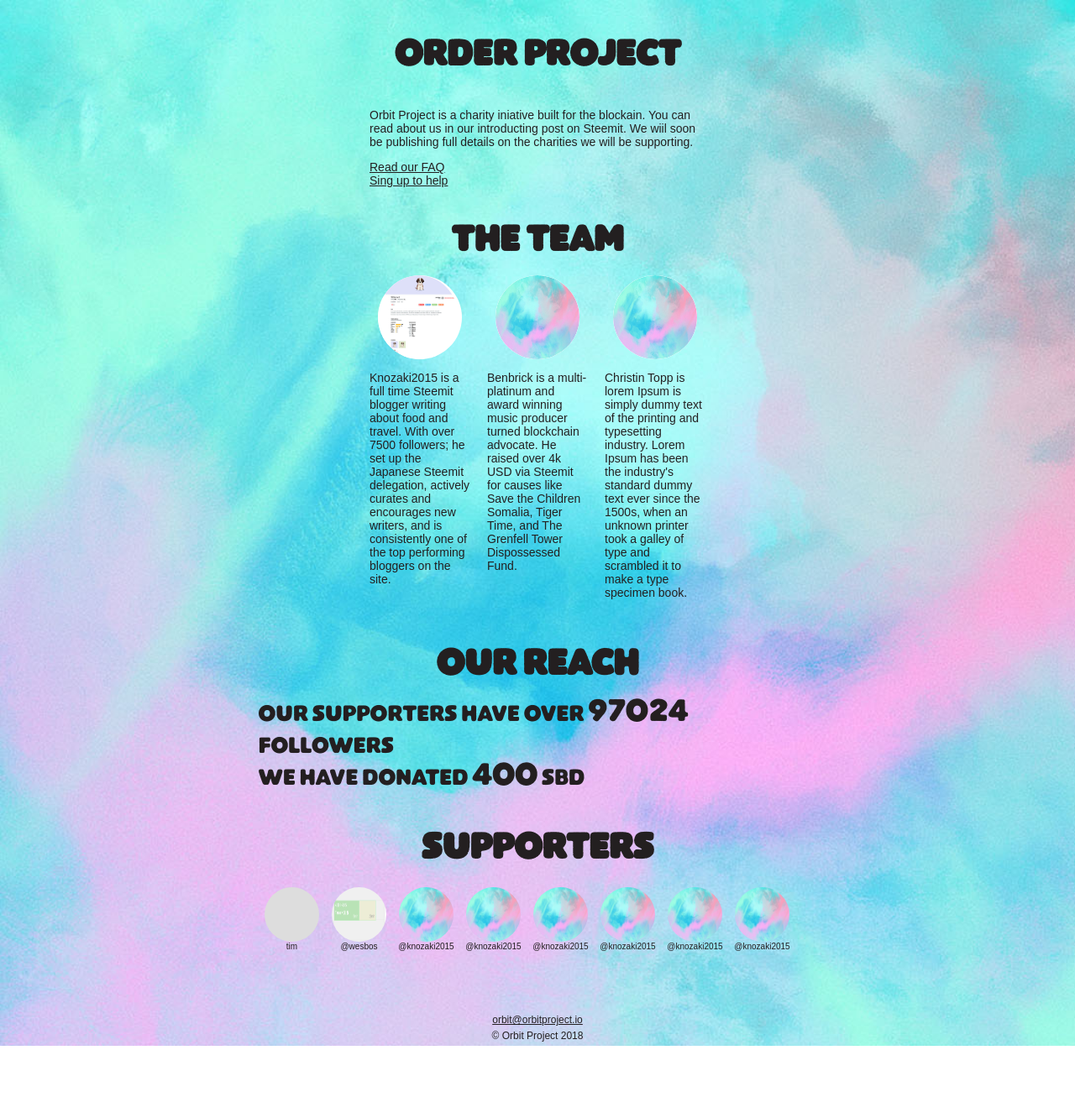
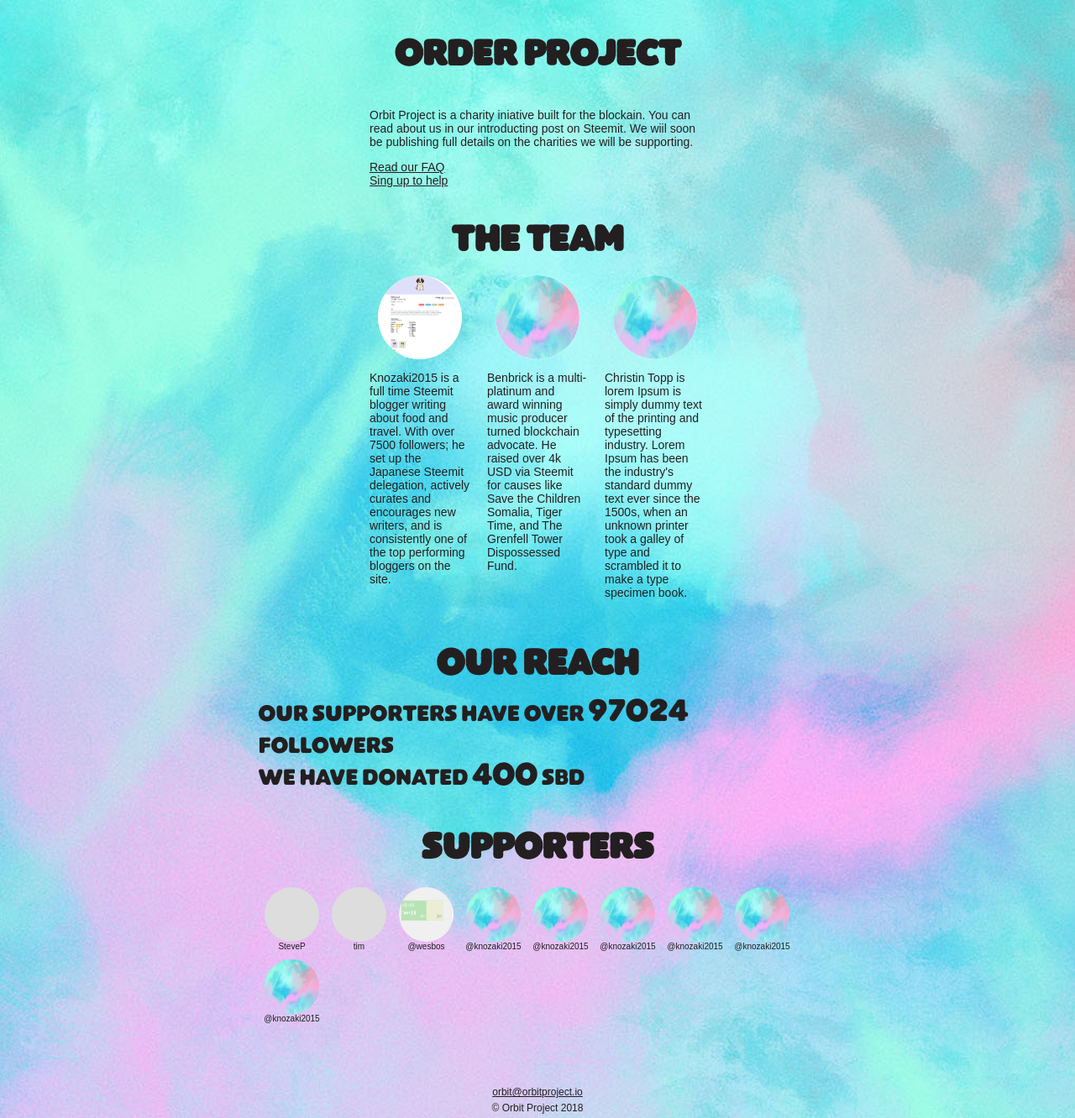
Before and after one commit to orbitprojectcharity/orbitproject, a Jekyll site: the page built from index.html, in a window 1280 px wide. Shown: the whole page at 84% size. Built offline with Jekyll 4.4.1, drawn with Linux system fonts in a browser that asks for light colours; before the commit the page ends 1246 px from its top, so only the background shows below that.

Commit message:
Update from Forestry.io - _data/supporters.yml

```diff
--- a/_data/supporters.yml
+++ b/_data/supporters.yml
@@ -1,4 +1,7 @@
 ---
+- avatar: ''
+  login: SteveP
+  link: ''
 - avatar: ''
   login: tim
   link: ''
```
